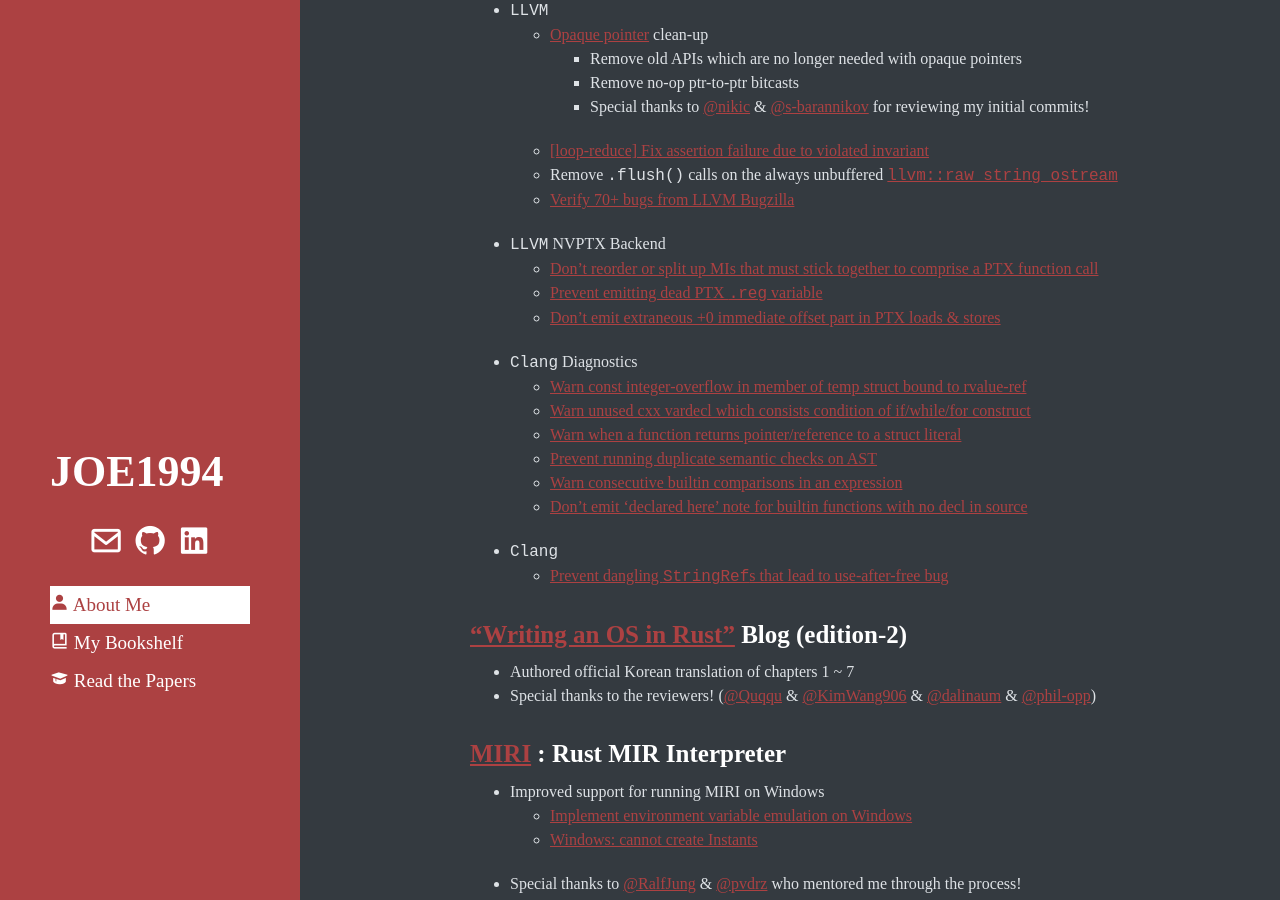
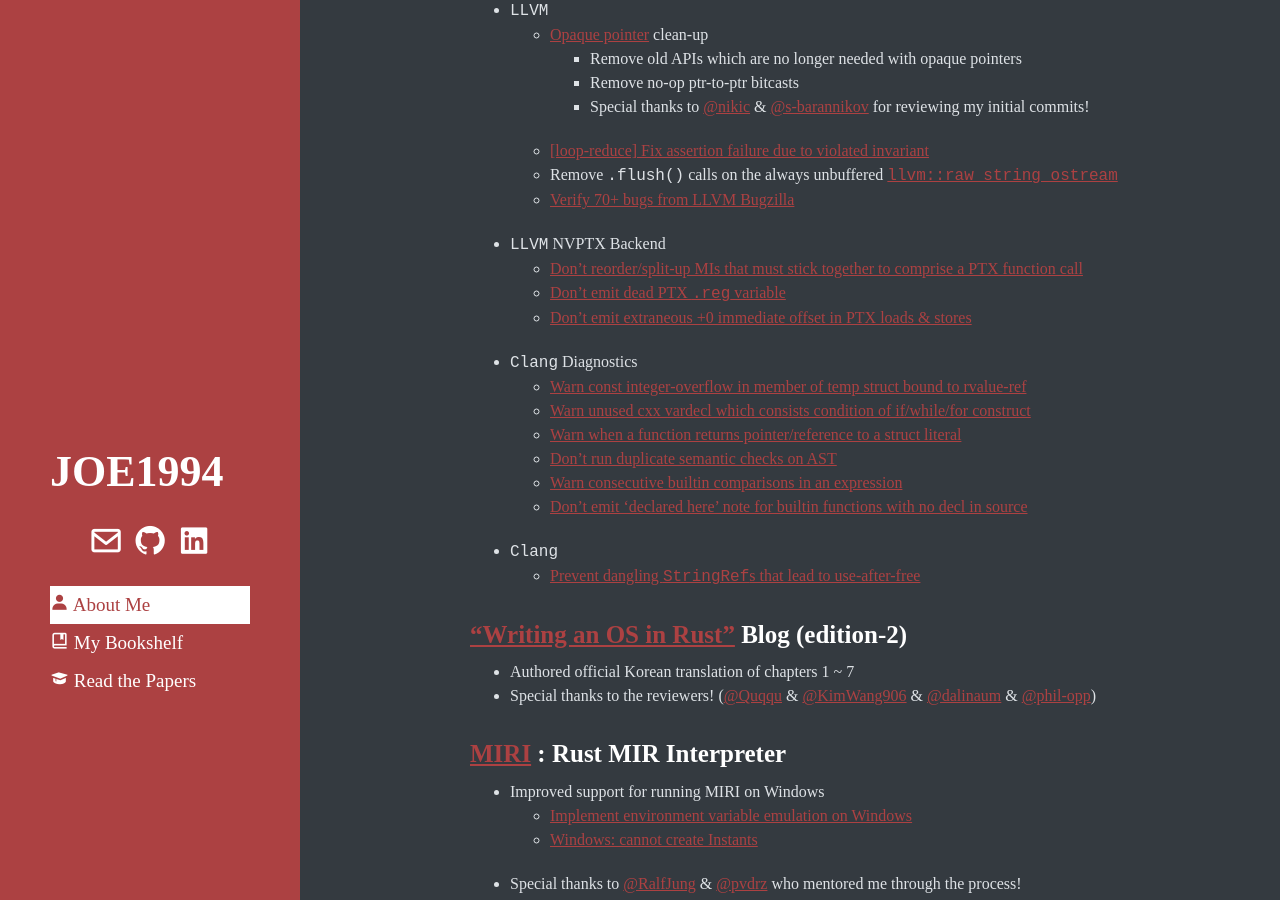
Before and after one commit to JOE1994/JOE1994.github.io, a Jekyll site: the page built from index.md, in a window 1280 px wide and 900 px high, scrolled down 671 px. Built offline with Jekyll 4.4.1, drawn with Linux system fonts in a browser that asks for light colours; some web fonts are replaced.

Commit message:
index.md - Make sentences more concise

```diff
--- a/index.md
+++ b/index.md
@@ -30,18 +30,18 @@
   * Remove `.flush()` calls on the always unbuffered [`llvm::raw_string_ostream`](https://llvm.org/doxygen/classllvm_1_1raw__string__ostream.html)
   * [Verify 70+ bugs from LLVM Bugzilla](https://github.com/llvm/llvm-project/issues?q=label%3Abugzilla+commenter%3AJOE1994)
 * `LLVM` NVPTX Backend
-  * [Don't reorder or split up MIs that must stick together to comprise a PTX function call](https://github.com/llvm/llvm-project/pull/116522)
-  * [Prevent emitting dead PTX `.reg` variable](https://github.com/llvm/llvm-project/pull/89004)
-  * [Don't emit extraneous +0 immediate offset part in PTX loads & stores](https://github.com/llvm/llvm-project/pull/113017)
+  * [Don't reorder/split-up MIs that must stick together to comprise a PTX function call](https://github.com/llvm/llvm-project/pull/116522)
+  * [Don't emit dead PTX `.reg` variable](https://github.com/llvm/llvm-project/pull/89004)
+  * [Don't emit extraneous +0 immediate offset in PTX loads & stores](https://github.com/llvm/llvm-project/pull/113017)
 * `Clang` Diagnostics
   * [Warn const integer-overflow in member of temp struct bound to rvalue-ref](https://github.com/llvm/llvm-project/pull/117225)
   * [Warn unused cxx vardecl which consists condition of if/while/for construct](https://github.com/llvm/llvm-project/pull/87348)
   * [Warn when a function returns pointer/reference to a struct literal](https://github.com/llvm/llvm-project/pull/83741)
-  * [Prevent running duplicate semantic checks on AST](https://github.com/llvm/llvm-project/pull/90625)
+  * [Don't run duplicate semantic checks on AST](https://github.com/llvm/llvm-project/pull/90625)
   * [Warn consecutive builtin comparisons in an expression](https://github.com/llvm/llvm-project/pull/92200)
   * [Don't emit 'declared here' note for builtin functions with no decl in source](https://github.com/llvm/llvm-project/pull/93394)
 * `Clang`
-  * [Prevent dangling `StringRef`s that lead to use-after-free bug](https://github.com/llvm/llvm-project/pull/98699)
+  * [Prevent dangling `StringRef`s that lead to use-after-free](https://github.com/llvm/llvm-project/pull/98699)
 
 ### ["Writing an OS in Rust"](https://github.com/phil-opp/blog_os/commits?author=JOE1994) Blog (edition-2)
 * Authored official Korean translation of chapters 1 ~ 7
```
